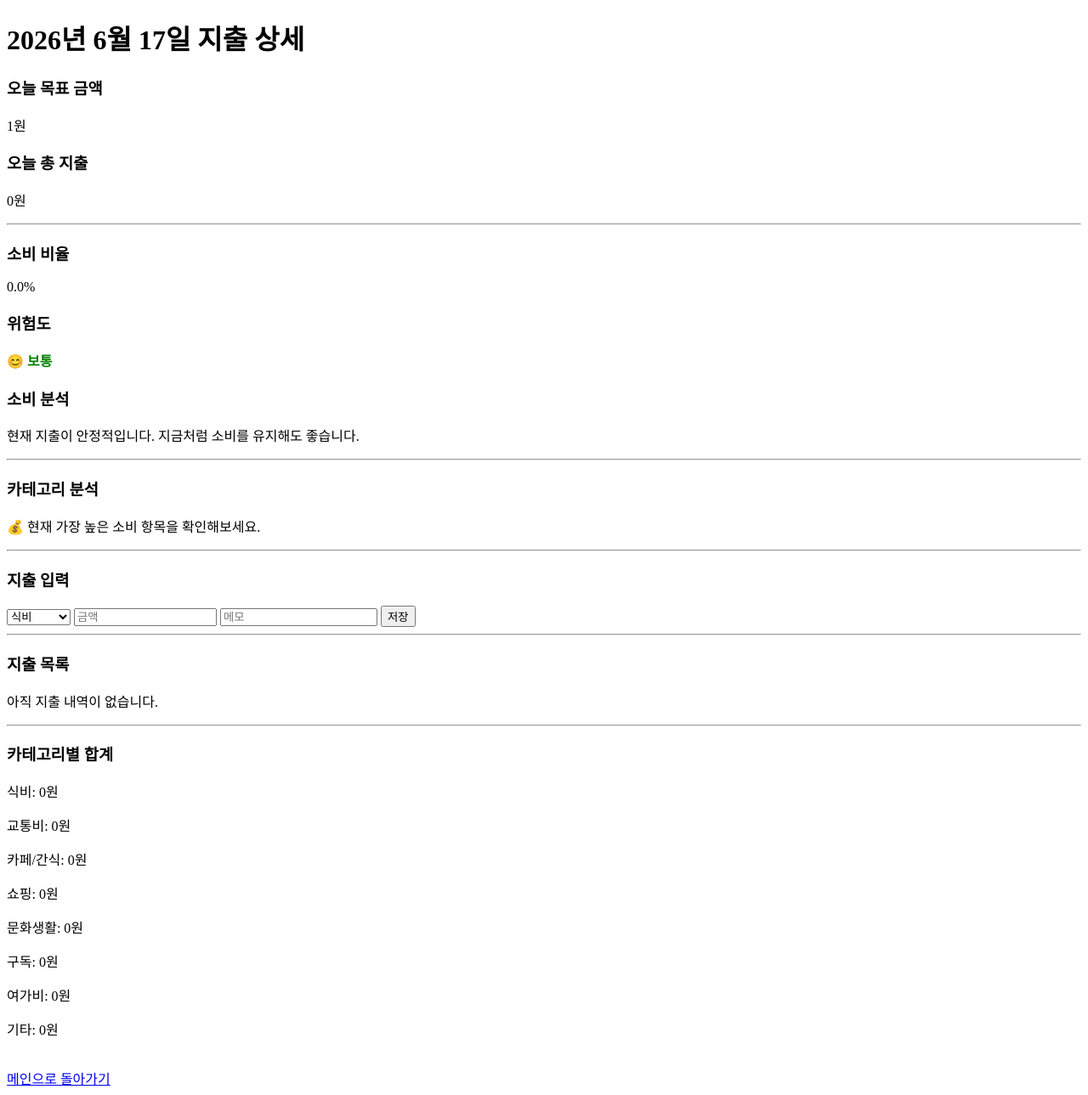
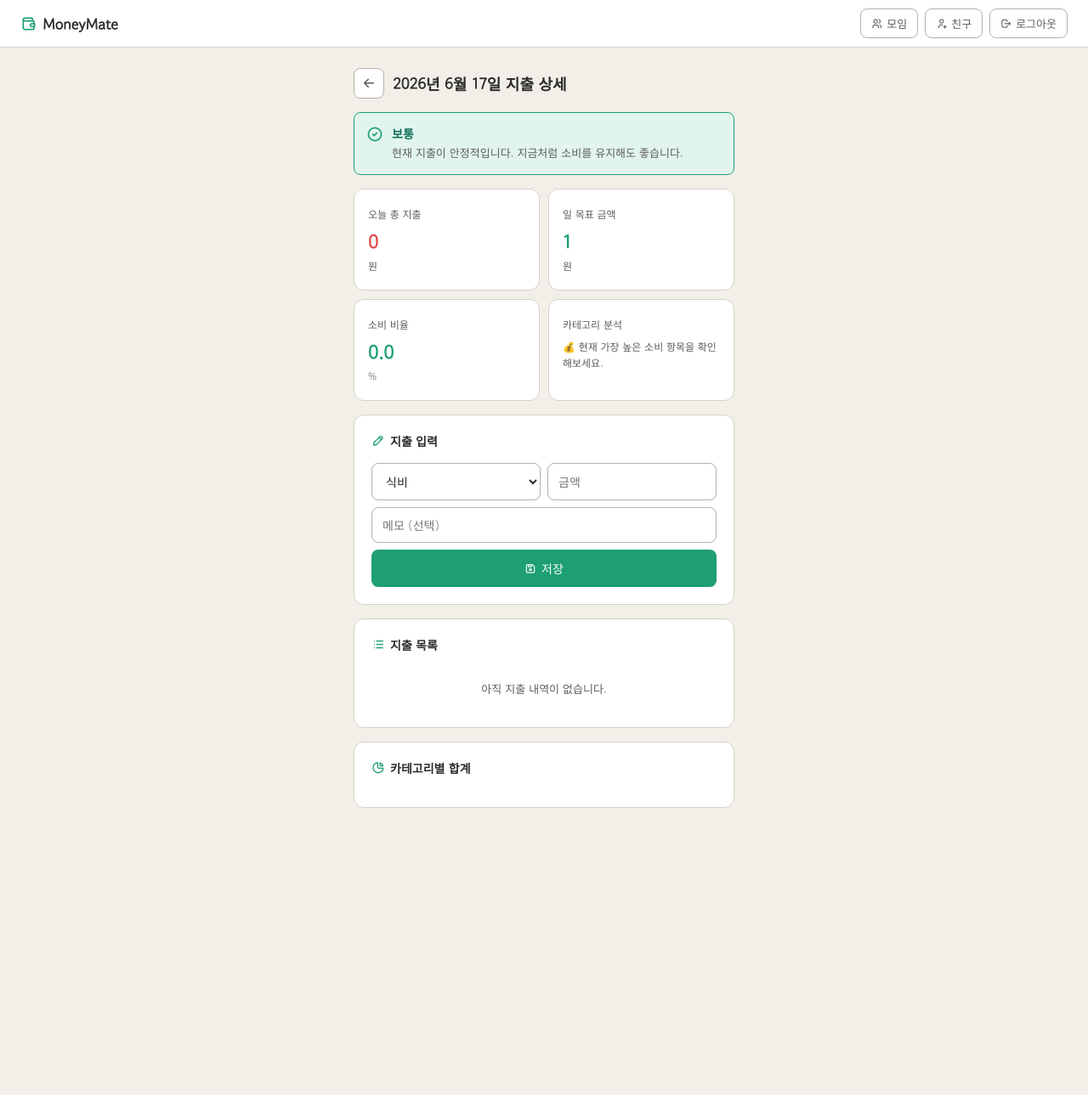
Before and after one commit to currentia/Opensource_01, a Django app: page /main/2026/06/17/ in a window 1280 px wide. Shown: the whole page at 85% size. After the commit the page ends 951 px from the top, so only its background shows below. Run offline with Django 5.2, Linux system fonts and the light colour scheme; a user stored in the database is signed in; tables that the repository leaves empty hold one stand-in row (values such as "Sample post").

Commit message:
feat : 개인 기능 관련 페이지 css 작성 및 html 수정

```diff
--- a/ledger/views.py
+++ b/ledger/views.py
@@ -146,6 +146,7 @@ def detail(request, year, month, day):
         'danger': danger,
         'warning': warning,
         'category_tip': category_tip,
+        'category_choices': Ledger.CATEGORY_CHOICES,
     }
 
     return render(request, 'ledger/detail.html', context)
--- /dev/null
+++ b/static/ledger/css/detail.css
@@ -0,0 +1,439 @@
+*, *::before, *::after {
+  box-sizing: border-box;
+  margin: 0;
+  padding: 0;
+}
+
+:root {
+  --green-600: #0F6E56;
+  --green-500: #1D9E75;
+  --green-50:  #E1F5EE;
+
+  --gray-900:  #2C2C2A;
+  --gray-600:  #5F5E5A;
+  --gray-200:  #B4B2A9;
+  --gray-100:  #D3D1C7;
+  --gray-50:   #F1EFE8;
+
+  --red-400:   #E24B4A;
+  --red-50:    #FCEBEB;
+
+  --yellow-400:#F5A623;
+  --yellow-50: #FFF7E6;
+
+  --radius-md: 8px;
+  --radius-lg: 12px;
+}
+
+/* ── 기본 설정 ── */
+body {
+  font-family: 'Gowun Dodum', sans-serif;
+  background-color: var(--gray-50);
+  color: var(--gray-900);
+  min-height: 100vh;
+  padding-bottom: 2rem;
+}
+
+/* ── 헤더 ── */
+.header {
+  background: #fff;
+  border-bottom: 0.5px solid var(--gray-100);
+  padding: 0 1.5rem;
+  height: 56px;
+
+  display: flex;
+  align-items: center;
+  justify-content: space-between;
+
+  position: sticky;
+  top: 0;
+  z-index: 100;
+}
+
+.logo {
+  font-size: 18px;
+  font-weight: 700;
+  color: var(--gray-900);
+
+  display: flex;
+  align-items: center;
+  gap: 6px;
+
+  text-decoration: none;
+}
+
+.logo i {
+  font-size: 20px;
+  color: var(--green-500);
+}
+
+.header-nav {
+  display: flex;
+  align-items: center;
+  gap: 8px;
+}
+
+.nav-btn,
+.logout-btn {
+  display: flex;
+  align-items: center;
+  gap: 5px;
+
+  padding: 7px 12px;
+  border: 0.5px solid var(--gray-200);
+  border-radius: var(--radius-md);
+  background: #fff;
+
+  font-size: 13px;
+  font-family: 'Gowun Dodum', sans-serif;
+  color: var(--gray-600);
+  text-decoration: none;
+
+  cursor: pointer;
+  transition: all 0.15s;
+}
+
+.nav-btn:hover {
+  border-color: var(--green-500);
+  color: var(--green-500);
+}
+
+.logout-btn:hover {
+  border-color: var(--red-400);
+  color: var(--red-400);
+}
+
+/* ── 메인 컨테이너 ── */
+.container {
+  width: 100%;
+  max-width: 480px;
+  margin: 0 auto;
+  padding: 1.5rem 1rem;
+}
+
+/* ── 페이지 상단 ── */
+.page-header {
+  display: flex;
+  align-items: center;
+  gap: 10px;
+  margin-bottom: 1rem;
+}
+
+.btn-back {
+  width: 36px;
+  height: 36px;
+
+  display: flex;
+  align-items: center;
+  justify-content: center;
+
+  border: 0.5px solid var(--gray-200);
+  border-radius: var(--radius-md);
+  background: #fff;
+
+  color: var(--gray-600);
+  text-decoration: none;
+
+  flex-shrink: 0;
+  transition: all 0.15s;
+}
+
+.btn-back i { font-size: 18px; }
+
+.btn-back:hover {
+  border-color: var(--green-500);
+  color: var(--green-500);
+}
+
+.page-title {
+  font-size: 18px;
+  font-weight: 700;
+  color: var(--gray-900);
+}
+
+/* ── 요약 카드 ── */
+.summary-grid {
+  display: grid;
+  grid-template-columns: repeat(2, 1fr);
+  gap: 10px;
+  margin-bottom: 1rem;
+}
+
+.summary-card {
+  background: #fff;
+  border: 0.5px solid var(--gray-100);
+  border-radius: var(--radius-lg);
+  padding: 1.25rem 1rem;
+}
+
+.summary-label {
+  font-size: 12px;
+  color: var(--gray-600);
+  margin-bottom: 0.5rem;
+}
+
+.summary-value {
+  font-size: 22px;
+  font-weight: 700;
+  color: var(--gray-900);
+  margin-bottom: 0.25rem;
+}
+
+.summary-value.red    { color: var(--red-400); }
+.summary-value.green  { color: var(--green-500); }
+.summary-value.yellow { color: var(--yellow-400); }
+
+.summary-unit {
+  font-size: 12px;
+  color: var(--gray-600);
+}
+
+.summary-tip {
+  font-size: 12px;
+  color: var(--gray-600);
+  line-height: 1.6;
+  margin-top: 0.25rem;
+}
+
+/* ── 소비 경보 ── */
+.alert-box {
+  display: flex;
+  align-items: flex-start;
+  gap: 10px;
+
+  padding: 14px;
+  border-radius: var(--radius-md);
+  margin-bottom: 1rem;
+}
+
+.alert-box--safe   { background: var(--green-50);  border: 0.5px solid var(--green-500); }
+.alert-box--warn   { background: var(--yellow-50); border: 0.5px solid var(--yellow-400); }
+.alert-box--danger { background: var(--red-50);    border: 0.5px solid var(--red-400); }
+
+.alert-box i {
+  font-size: 20px;
+  flex-shrink: 0;
+  margin-top: 1px;
+}
+
+.alert-box--safe i   { color: var(--green-500); }
+.alert-box--warn i   { color: var(--yellow-400); }
+.alert-box--danger i { color: var(--red-400); }
+
+.alert-title {
+  font-size: 14px;
+  font-weight: 700;
+  margin-bottom: 3px;
+}
+
+.alert-box--safe .alert-title   { color: var(--green-600); }
+.alert-box--warn .alert-title   { color: var(--yellow-400); }
+.alert-box--danger .alert-title { color: var(--red-400); }
+
+.alert-desc {
+  font-size: 13px;
+  color: var(--gray-600);
+  line-height: 1.6;
+}
+
+/* ── 공통 섹션 카드 ── */
+.section {
+  background: #fff;
+  border: 0.5px solid var(--gray-100);
+  border-radius: var(--radius-lg);
+  padding: 1.25rem;
+  margin-bottom: 1rem;
+}
+
+.section-label {
+  display: flex;
+  align-items: center;
+  gap: 6px;
+
+  font-size: 14px;
+  font-weight: 700;
+  color: var(--gray-900);
+
+  margin-bottom: 1rem;
+}
+
+.section-label i {
+  font-size: 16px;
+  color: var(--green-500);
+}
+
+/* ── 지출 입력 폼 ── */
+.form-group {
+  display: flex;
+  flex-direction: column;
+  gap: 8px;
+}
+
+.form-row {
+  display: flex;
+  gap: 8px;
+}
+
+.form-input {
+  width: 100%;
+  padding: 10px 12px;
+
+  border: 0.5px solid var(--gray-200);
+  border-radius: var(--radius-md);
+  background: #fff;
+
+  font-size: 14px;
+  font-family: 'Gowun Dodum', sans-serif;
+  color: var(--gray-900);
+
+  outline: none;
+  transition: border-color 0.15s;
+}
+
+.form-input:focus { border-color: var(--green-500); }
+
+.btn-submit {
+  display: flex;
+  align-items: center;
+  justify-content: center;
+  gap: 6px;
+
+  width: 100%;
+  padding: 12px;
+
+  background: var(--green-500);
+  color: #fff;
+
+  border: none;
+  border-radius: var(--radius-md);
+
+  font-size: 14px;
+  font-family: 'Gowun Dodum', sans-serif;
+
+  cursor: pointer;
+  transition: background 0.15s;
+}
+
+.btn-submit:hover { background: var(--green-600); }
+
+/* ── 지출 목록 ── */
+.ledger-list {
+  display: flex;
+  flex-direction: column;
+}
+
+.ledger-item {
+  display: flex;
+  align-items: center;
+  gap: 10px;
+
+  padding: 11px 0;
+  border-bottom: 0.5px solid var(--gray-100);
+}
+
+.ledger-item:last-child { border-bottom: none; }
+
+.ledger-category {
+  display: flex;
+  align-items: center;
+  justify-content: center;
+
+  width: 32px;
+  height: 32px;
+
+  border-radius: 50%;
+  background: var(--green-50);
+
+  font-size: 16px;
+  color: var(--green-500);
+
+  flex-shrink: 0;
+}
+
+.ledger-info {
+  flex: 1;
+  min-width: 0;
+}
+
+.ledger-category-name {
+  font-size: 13px;
+  font-weight: 700;
+  color: var(--gray-900);
+}
+
+.ledger-memo {
+  font-size: 12px;
+  color: var(--gray-600);
+
+  overflow: hidden;
+  white-space: nowrap;
+  text-overflow: ellipsis;
+}
+
+.ledger-amount {
+  font-size: 15px;
+  font-weight: 700;
+  color: var(--red-400);
+  flex-shrink: 0;
+}
+
+/* ── 카테고리별 합계 ── */
+.category-total-list {
+  display: flex;
+  flex-direction: column;
+}
+
+.category-total-item {
+  display: flex;
+  align-items: center;
+  justify-content: space-between;
+
+  padding: 10px 0;
+  border-bottom: 0.5px solid var(--gray-100);
+}
+
+.category-total-item:last-child { border-bottom: none; }
+
+.category-total-label {
+  display: flex;
+  align-items: center;
+  gap: 6px;
+
+  font-size: 13px;
+  color: var(--gray-900);
+}
+
+.category-total-label i {
+  font-size: 16px;
+  color: var(--green-500);
+}
+
+.category-total-amount {
+  font-size: 14px;
+  font-weight: 700;
+  color: var(--gray-900);
+}
+
+/* ── 빈 상태 ── */
+.empty-desc {
+  font-size: 13px;
+  color: var(--gray-600);
+  text-align: center;
+  padding: 1rem 0;
+}
+
+/* ── 반응형 ── */
+@media (max-width: 520px) {
+  .header { padding: 0 1rem; }
+  .header-nav { gap: 5px; }
+  .nav-btn, .logout-btn { padding: 7px 9px; font-size: 12px; }
+  .container { padding: 1.25rem 1rem; }
+  .form-row { flex-direction: column; }
+}
+
+@media (max-width: 390px) {
+  .nav-btn i, .logout-btn i { display: none; }
+  .logo { font-size: 17px; }
+  .page-title { font-size: 17px; }
+  .summary-grid { grid-template-columns: 1fr; }
+}
--- a/templates/ledger/detail.html
+++ b/templates/ledger/detail.html
@@ -2,96 +2,189 @@
 <!DOCTYPE html>
 <html lang="ko">
 <head>
-    <meta charset="UTF-8">
-    <title>지출 상세</title>
+  <meta charset="UTF-8">
+  <meta name="viewport" content="width=device-width, initial-scale=1.0">
+  <title>{{ spent_date }} 지출 상세 — MoneyMate</title>
+  <link rel="preconnect" href="https://fonts.googleapis.com">
+  <link href="https://fonts.googleapis.com/css2?family=Gowun+Dodum&display=swap" rel="stylesheet">
+  <link rel="stylesheet" href="https://cdn.jsdelivr.net/npm/@tabler/icons-webfont@latest/tabler-icons.min.css">
+  <link rel="stylesheet" href="{% static 'ledger/css/detail.css' %}">
 </head>
 <body>
 
-<h1>{{ spent_date }} 지출 상세</h1>
+<!-- ── 헤더 ── -->
+<header class="header">
+  <a href="{% url 'ledger:main' %}" class="logo">
+    <i class="ti ti-wallet"></i>
+    MoneyMate
+  </a>
+  <nav class="header-nav">
+    <a href="{% url 'groups:group_list' %}" class="nav-btn">
+      <i class="ti ti-users"></i>
+      모임
+    </a>
+    <a href="{% url 'friends:friend_main' %}" class="nav-btn">
+      <i class="ti ti-user-plus"></i>
+      친구
+    </a>
+    <form method="POST" action="{% url 'accounts:logout' %}" style="margin:0;">
+      {% csrf_token %}
+      <button type="submit" class="logout-btn">
+        <i class="ti ti-logout"></i>
+        로그아웃
+      </button>
+    </form>
+  </nav>
+</header>
 
-<h3>오늘 목표 금액</h3>
-<p>{{ daily_budget }}원</p>
+<!-- ── 메인 컨테이너 ── -->
+<div class="container">
 
-<h3>오늘 총 지출</h3>
-<p>{{ total_spent }}원</p>
-<hr>
+  <!-- 페이지 상단 -->
+  <div class="page-header">
+    <a href="{% url 'ledger:main' %}" class="btn-back">
+      <i class="ti ti-arrow-left"></i>
+    </a>
+    <h1 class="page-title">{{ spent_date }} 지출 상세</h1>
+  </div>
 
-<h3>소비 비율</h3>
-<p>{{ ratio }}%</p>
+  <!-- ── 소비 경보 ── -->
+  {% if danger == "보통" %}
+  <div class="alert-box alert-box--safe">
+    <i class="ti ti-circle-check"></i>
+    <div>
+      <p class="alert-title">보통</p>
+      <p class="alert-desc">{{ warning }}</p>
+    </div>
+  </div>
+  {% elif danger == "주의" %}
+  <div class="alert-box alert-box--warn">
+    <i class="ti ti-alert-triangle"></i>
+    <div>
+      <p class="alert-title">주의</p>
+      <p class="alert-desc">{{ warning }}</p>
+    </div>
+  </div>
+  {% else %}
+  <div class="alert-box alert-box--danger">
+    <i class="ti ti-alert-circle"></i>
+    <div>
+      <p class="alert-title">위험</p>
+      <p class="alert-desc">{{ warning }}</p>
+    </div>
+  </div>
+  {% endif %}
 
-<h3>위험도</h3>
+  <!-- ── 요약 카드 ── -->
+  <div class="summary-grid">
+    <div class="summary-card">
+      <p class="summary-label">오늘 총 지출</p>
+      <p class="summary-value red">{{ total_spent|floatformat:0 }}</p>
+      <p class="summary-unit">원</p>
+    </div>
+    <div class="summary-card">
+      <p class="summary-label">일 목표 금액</p>
+      <p class="summary-value green">{{ daily_budget }}</p>
+      <p class="summary-unit">원</p>
+    </div>
+    <div class="summary-card">
+      <p class="summary-label">소비 비율</p>
+      <p class="summary-value {% if ratio >= 70 %}red{% elif ratio >= 50 %}yellow{% else %}green{% endif %}">{{ ratio }}</p>
+      <p class="summary-unit">%</p>
+    </div>
+    <div class="summary-card">
+      <p class="summary-label">카테고리 분석</p>
+      <p class="summary-tip">{{ category_tip }}</p>
+    </div>
+  </div>
 
-{% if danger == "보통" %}
-<p style="color:green; font-weight:bold;">
-    😊 {{ danger }}
-</p>
+  <!-- ── 지출 입력 ── -->
+  <div class="section">
+    <p class="section-label">
+      <i class="ti ti-pencil"></i>
+      지출 입력
+    </p>
+    <form method="POST" class="form-group">
+      {% csrf_token %}
+      <div class="form-row">
+        <select name="category" class="form-input">
+          {% for value, label in category_choices %}
+            <option value="{{ value }}">{{ label }}</option>
+          {% endfor %}
+        </select>
+        <input type="number" name="amount" class="form-input" placeholder="금액" min="1">
+      </div>
+      <input type="text" name="memo" class="form-input" placeholder="메모 (선택)">
+      <button type="submit" class="btn-submit">
+        <i class="ti ti-device-floppy"></i>
+        저장
+      </button>
+    </form>
+  </div>
 
-{% elif danger == "주의" %}
-<p style="color:orange; font-weight:bold;">
-    ⚠️ {{ danger }}
-</p>
+  <!-- ── 지출 목록 ── -->
+  <div class="section">
+    <p class="section-label">
+      <i class="ti ti-list"></i>
+      지출 목록
+    </p>
+    <div class="ledger-list">
+      {% for ledger in ledgers %}
+      <div class="ledger-item">
+        <div class="ledger-category">
+          {% if ledger.category == 'food' %}<i class="ti ti-tools-kitchen-2"></i>
+          {% elif ledger.category == 'transport' %}<i class="ti ti-bus"></i>
+          {% elif ledger.category == 'cafe' %}<i class="ti ti-coffee"></i>
+          {% elif ledger.category == 'shopping' %}<i class="ti ti-shopping-bag"></i>
+          {% elif ledger.category == 'culture' %}<i class="ti ti-movie"></i>
+          {% elif ledger.category == 'subscription' %}<i class="ti ti-refresh"></i>
+          {% elif ledger.category == 'leisure' %}<i class="ti ti-device-gamepad"></i>
+          {% else %}<i class="ti ti-dots"></i>
+          {% endif %}
+        </div>
+        <div class="ledger-info">
+          <p class="ledger-category-name">{{ ledger.get_category_display }}</p>
+          {% if ledger.memo %}
+          <p class="ledger-memo">{{ ledger.memo }}</p>
+          {% endif %}
+        </div>
+        <span class="ledger-amount">{{ ledger.amount|floatformat:0 }}원</span>
+      </div>
+      {% empty %}
+      <p class="empty-desc">아직 지출 내역이 없습니다.</p>
+      {% endfor %}
+    </div>
+  </div>
 
-{% else %}
-<p style="color:red; font-weight:bold;">
-    🚨 {{ danger }}
-</p>
-{% endif %}
-<h3>소비 분석</h3>
-<p>{{ warning }}</p>
+  <!-- ── 카테고리별 합계 ── -->
+  <div class="section">
+    <p class="section-label">
+      <i class="ti ti-chart-pie"></i>
+      카테고리별 합계
+    </p>
+    <div class="category-total-list">
+      {% for key, item in category_totals.items %}
+      {% if item.total > 0 %}
+      <div class="category-total-item">
+        <span class="category-total-label">
+          {% if key == 'food' %}<i class="ti ti-tools-kitchen-2"></i>
+          {% elif key == 'transport' %}<i class="ti ti-bus"></i>
+          {% elif key == 'cafe' %}<i class="ti ti-coffee"></i>
+          {% elif key == 'shopping' %}<i class="ti ti-shopping-bag"></i>
+          {% elif key == 'culture' %}<i class="ti ti-movie"></i>
+          {% elif key == 'subscription' %}<i class="ti ti-refresh"></i>
+          {% elif key == 'leisure' %}<i class="ti ti-device-gamepad"></i>
+          {% else %}<i class="ti ti-dots"></i>
+          {% endif %}
+          {{ item.label }}
+        </span>
+        <span class="category-total-amount">{{ item.total|floatformat:0 }}원</span>
+      </div>
+      {% endif %}
+      {% endfor %}
+    </div>
+  </div>
 
-<hr>
-
-<h3>카테고리 분석</h3>
-<p>{{ category_tip }}</p>
-<hr>
-
-<h3>지출 입력</h3>
-
-<form method="POST">
-    {% csrf_token %}
-
-    <select name="category">
-        <option value="food">식비</option>
-        <option value="transport">교통비</option>
-        <option value="cafe">카페/간식</option>
-        <option value="shopping">쇼핑</option>
-        <option value="culture">문화생활</option>
-        <option value="subscription">구독</option>
-        <option value="leisure">여가비</option>
-        <option value="other">기타</option>
-    </select>
-
-    <input type="text" name="amount" placeholder="금액" style="width:160px;">
-    <input type="text" name="memo" placeholder="메모">
-
-    <button type="submit">저장</button>
-</form>
-
-<hr>
-
-<h3>지출 목록</h3>
-
-{% for ledger in ledgers %}
-    <p>
-        {{ ledger.get_category_display }} /
-        {{ ledger.amount }}원 /
-        {{ ledger.memo }}
-    </p>
-{% empty %}
-    <p>아직 지출 내역이 없습니다.</p>
-{% endfor %}
-
-<hr>
-
-<h3>카테고리별 합계</h3>
-
-{% for key, item in category_totals.items %}
-    <p>{{ item.label }}: {{ item.total }}원</p>
-{% endfor %}
-
-<br>
-
-<a href="{% url 'ledger:main' %}">메인으로 돌아가기</a>
-
+</div>
 </body>
 </html>
```
Also changed, not shown: groups/models.py (+2 -6 lines).
